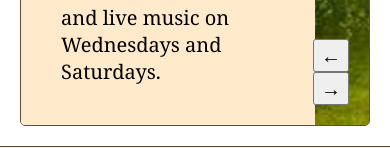
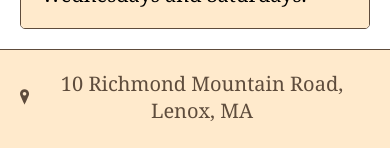
Before and after one commit to tophtucker/appletreeinn, a SvelteKit app: page / in a window 390 px wide. Shown: the part 1397-1545 px from the top of the page. Built offline with nearby package versions, Linux system fonts and the light colour scheme.

Commit message:
slideshow component works, albeit with no params

```diff
--- a/src/routes/+page.svelte
+++ b/src/routes/+page.svelte
@@ -26,7 +26,7 @@
 <div class="inner">
 	<div class="intro">
 		<article>
-			<p style="font-size: 2em; margin: 0;">The Apple Tree Inn is a small historic hotel in the Berkshires.</p>
+			<p>The Apple Tree Inn is a small historic hotel in the Berkshires.</p>
 			<p>
 				It is the only hotel within walking distance to
 				<a href="https://www.bso.org/tanglewood/" target="_blank">Tanglewood</a>
@@ -34,12 +34,13 @@
 			</p>
 			<p>
 				It has 34 rooms split across two buildings, a porch where you can enjoy the complimentary
-				continental breakfast while appreciating the Berkshire hills, a pool, and lots of wood-burning
-				fireplaces (including in a few of the guest rooms).
+				continental breakfast while appreciating the Berkshire hills, a pool, and lots of
+				wood-burning fireplaces (including in a few of the guest rooms).
 			</p>
 			<p>
-				<a href="/ostrich-room">The Ostrich Room</a>, our tavern, is open for drinks Wednesday–Saturday, 4–10
-				p.m., with food from 5–9 and live music on Wednesdays and Saturdays.
+				<a href="/ostrich-room">The Ostrich Room</a>, our tavern, is open for drinks
+				Wednesday–Saturday, 4–10 p.m., with food from 5–9 and live music on Wednesdays and
+				Saturdays.
 			</p>
 		</article>
 		<Slideshow />
@@ -111,3 +112,43 @@
 </div>
 
 <Footer />
+
+<style>
+	.intro {
+		display: grid;
+		grid-template-columns: 2fr 3fr;
+		border-radius: 5px;
+		border: 1px solid var(--brown);
+		overflow: hidden;
+	}
+
+	.intro article {
+		padding: 2em;
+		max-width: 640px;
+		background: var(--tan);
+		border-right: 1px solid var(--brown);
+	}
+
+	.intro article p:first-child {
+		margin: 0;
+		font-size: 2em;
+	}
+	.intro article p:last-child {
+		margin-bottom: 0;
+	}
+	@media (max-width: 640px) {
+		.intro {
+			grid-template-columns: none;
+			grid-template-rows: 1fr 2fr;
+		}
+		.intro .slideshow {
+			order: 1;
+		}
+		.intro article {
+			order: 2;
+			padding: 1em;
+			border: none;
+			border-top: 1px solid var(--brown);
+		}
+	}
+</style>
--- a/src/routes/Slideshow.svelte
+++ b/src/routes/Slideshow.svelte
@@ -1,11 +1,29 @@
 <script>
+	const pics = [
+		{ src: './heropics/1.jpg', title: 'The house' },
+		{ src: './heropics/2.jpg', title: 'The house or something' }
+	];
+	let i = $state(0);
+	const pic = $derived(pics[i]);
+	function next() {
+		move(1);
+	}
+	function prev() {
+		move(-1);
+	}
+	function move(d) {
+		i = mod(i + d, pics.length);
+	}
+	function mod(n, m) {
+		return ((n % m) + m) % m;
+	}
 </script>
 
 <div class="slideshow">
-	<img src="./heropics/1.jpg" />
+	<img src={pic.src} alt={pic.title} />
 	<div class="controls">
-		<button>←</button>
-		<button>→</button>
+		<button onclick={prev}>←</button>
+		<button onclick={next}>→</button>
 	</div>
 </div>
 
@@ -15,10 +33,10 @@
 	}
 	.slideshow img {
 		display: block;
-        width: 100%;
-        height: 100%;
-        object-fit: cover;
-        object-position: 50% 50%;
+		width: 100%;
+		height: 100%;
+		object-fit: cover;
+		object-position: 50% 50%;
 	}
 	.controls {
 		position: absolute;
--- a/static/styles.css
+++ b/static/styles.css
@@ -67,31 +67,6 @@
 h2, h3, h4 {
   font-weight: normal;
   margin: 0;
-}
-
-.intro {
-  display: grid;
-  grid-template-columns: 2fr 3fr;
-  border-radius: 5px;
-  border: 1px solid var(--brown);
-  overflow: hidden;
-}
-
-.intro article {
-  padding: 2em;
-  max-width: 640px;
-  background: var(--tan);
-}
-
-.intro article p:first-child {
-  margin-top: 0;
-}
-.intro article p:last-child {
-  margin-bottom: 0;
-}
-
-.intro img {
-  width: 40%;
 }
 
 .tabs-wrapper {
@@ -183,3 +158,10 @@
 .inner p {
   max-width: 640px;
 }
+
+@media (max-width: 640px) {
+  nav, .links {
+    flex-direction: column;
+    gap: 1em;
+  }
+}
```
